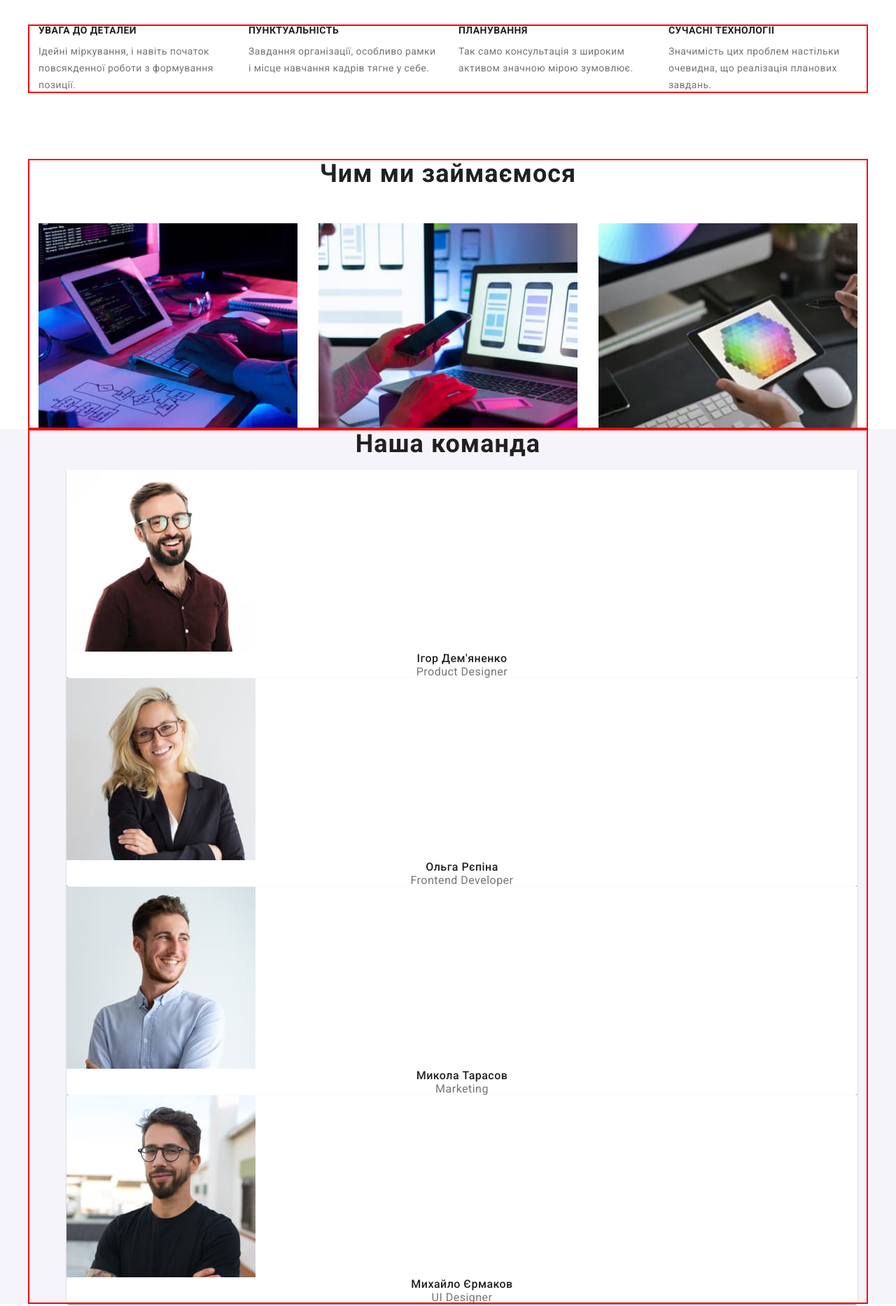
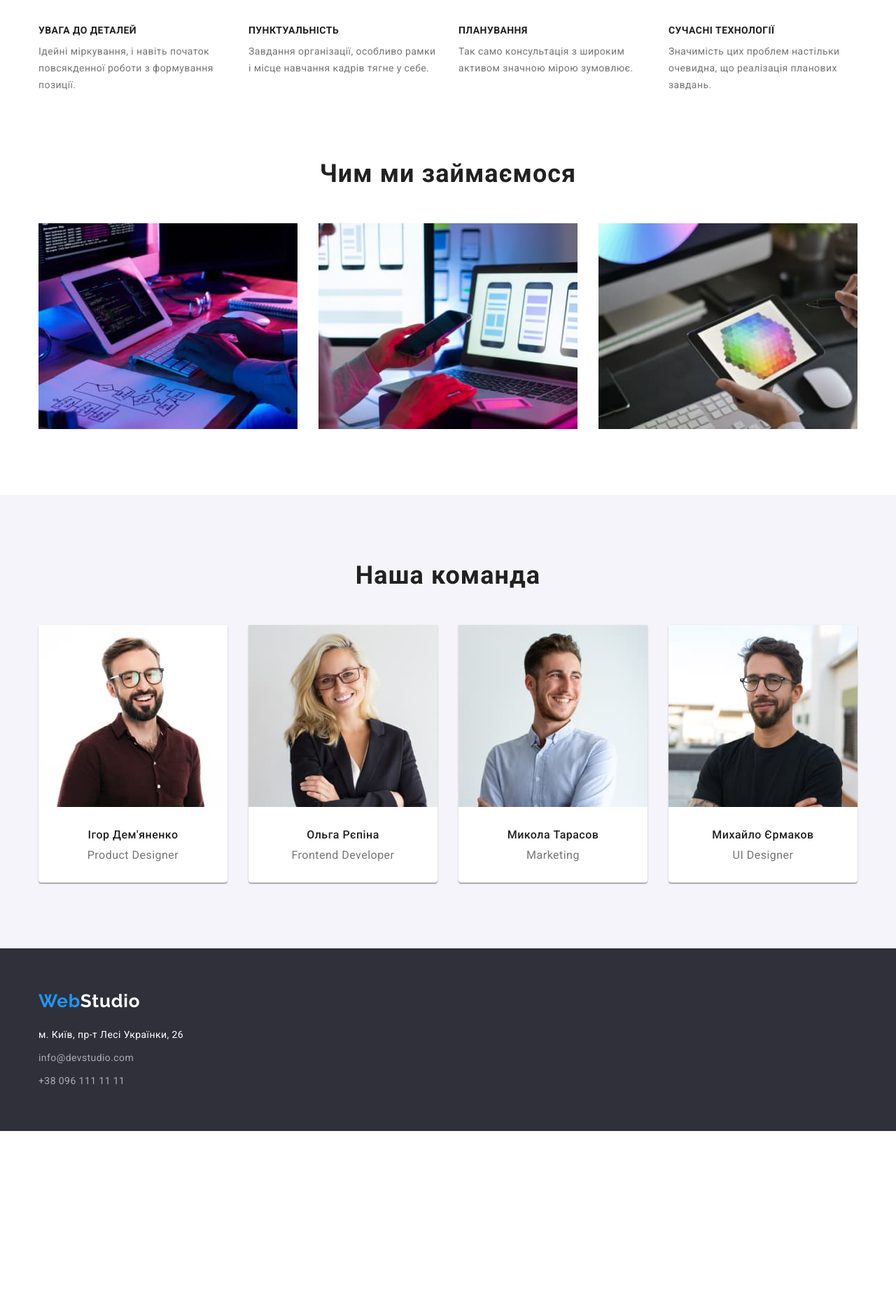
Before and after one commit to WeRelease/goit-markup-hw-03, a plain HTML site: page index.html in a window 1280 px wide. Shown: the part 740-2606 px from the top of the page at 70% size. After the commit the page ends 2356 px from the top, so only its background shows below. Drawn offline with nearby package versions, Linux system fonts and the light colour scheme.

Commit message:
finish-first-page

```diff
--- a/css/styles.css
+++ b/css/styles.css
@@ -34,7 +34,8 @@ h3,
 h4,
 h5,
 h6,
-p {
+p,
+ul {
   margin: 0;
 }
 .list {
@@ -57,7 +58,7 @@ img {
   background: var(--bg-color);
 }
 /*                ===========Reset End======== */
-.section {
+section {
   padding-top: 94px;
   padding-bottom: 94px;
 }
@@ -65,11 +66,9 @@ img {
   width: 1200px;
   padding-right: 15px;
   padding-left: 15px;
-  margin-left: auto;
-  margin-right: auto;
-
-  outline: 2px solid red;
-  outline-offset: -2px;
+  margin: auto;
+  /* outline: 2px solid red;
+  outline-offset: -2px; */
 }
 
 /*                ========HEADER START======== */
@@ -183,9 +182,7 @@ img {
 /*                ========HERO END========               */
 
 /*                ========SKILLS START========              */
-.skills {
-  margin-top: 94px;
-}
+
 .container {
 }
 .hiden-title {
@@ -220,9 +217,11 @@ img {
 /*                ========SKILLS END========              */
 /*                ========WORKS START========               */
 .works {
-  margin-top: 94px;
+  margin-top: -94px;
 }
 .works-title {
+  margin-bottom: 50px;
+
   font-weight: 700;
   font-size: 36px;
   line-height: calc(42 / 36);
@@ -233,25 +232,32 @@ img {
 }
 .works-list {
   display: flex;
-  margin-top: 50px;
-  /* margin-left: calc(-1 * var(--half-margin)); */
+  margin-left: calc(-1 * var(--half-margin));
 }
 
 .works-items {
-  /* flex-basis: calc(100% / 3 - var(--half-margin)); */
-  /* margin-left: var(--half-margin); */
-  margin-right: 30px;
+  flex-basis: calc(100% / 3 - var(--half-margin));
+  margin-left: var(--half-margin);
+  /* margin-right: 30px; */
 }
 .works-items > img {
-  /* width: 100%;
-  height: auto; */
+  width: 100%;
+  height: auto;
 }
 /*                ========WORKS END========               */
 /*                ========GANG START========                */
 .gang {
   background: var(--bg-second-color);
+  margin: 0;
+  padding-bottom: 94px;
+  padding-top: 94px;
+}
+.gang-list {
+  display: flex;
 }
 .gang-title {
+  margin-bottom: 50px;
+
   font-weight: 700;
   font-size: 36px;
   text-align: center;
@@ -260,12 +266,23 @@ img {
   color: var(--primary-text-color);
 }
 .gang-items {
-  background: var(--primary-white-color);
+  flex-basis: calc(100% / 4 - (30px));
+  margin-right: 30px;
+  padding-bottom: 30px;
+
+  background-color: var(--primary-white-color);
   box-shadow: 0px 1px 3px rgba(0, 0, 0, 0.12), 0px 1px 1px rgba(0, 0, 0, 0.14),
     0px 2px 1px rgba(0, 0, 0, 0.2);
   border-radius: 0px 0px 4px 4px;
 }
+
+.gang-jpg {
+  margin-bottom: 30px;
+}
+
 .gang-subtitle {
+  margin-bottom: 10px;
+
   font-weight: 500;
   font-size: 16px;
   line-height: calc(19 / 16);
@@ -282,14 +299,23 @@ img {
   color: var(--title-text-color);
 }
 /*                ========GANG END========                */
-/*                ========FOOTER START========              */
-address {
-  font-style: normal;
+/*                  ========FOOTER START========              */
+.footer {
+  padding-top: 60px;
+  padding-bottom: 60px;
 }
 
 .footer-logo-part {
   color: var(--primary-white-color);
 }
+address {
+  margin-top: 20px;
+  font-style: normal;
+}
+.footer-items:not(:last-child) {
+  margin-bottom: 9px;
+}
+
 .footer-link {
   font-weight: 400;
   font-size: 14px;
@@ -312,6 +338,9 @@ address {
 
 /*                ========FOOTER END========               */
 /*                ========PORTFOLIO START========            */
+.list-btn {
+  display: flex;
+}
 
 .btn-pf {
   font-family: "Roboto";
@@ -319,11 +348,13 @@ address {
   font-size: 16px;
   line-height: calc(26 / 16);
   letter-spacing: 0.03em;
-  color: var(--primary-text-color);
-  background: var(--bg-second-color);
+
   border-radius: 4px;
   border: none;
   cursor: pointer;
+
+  color: var(--primary-text-color);
+  background: var(--bg-second-color);
 }
 .btn-pf:focus,
 .btn-pf:hover {
--- a/index.html
+++ b/index.html
@@ -106,7 +106,7 @@
         <section class="gang gang-section">
             <div class="container">
                 <h2 class="gang-title">Наша команда</h2>
-                <ul class="gang-list link">
+                <ul class="gang-list link list">
                     <li class="gang-items list">
                         <img src="./images/portret1S.jpeg" alt="Igor" width="270" class="gang-jpg">
                         <h3 class="gang-subtitle">Ігор Дем'яненко</h3>
@@ -146,10 +146,10 @@
                             Київ, пр-т Лесі Українки, 26
                         </a>
                     </li>
-                    <li class="footer-link">
+                    <li class="footer-link footer-items">
                         <a href="mailto:info@devstudio.com" class="footer-link mail link list">info@devstudio.com</a>
                     </li>
-                    <li class="footer-link">
+                    <li class="footer-link footer-items">
                         <a href="tel:+380961111111" class="footer-link tel link list">+38 096 111 11
                             11</a>
                     </li>
```
Also changed, not shown: portfolio.html (+28 -13 lines).
